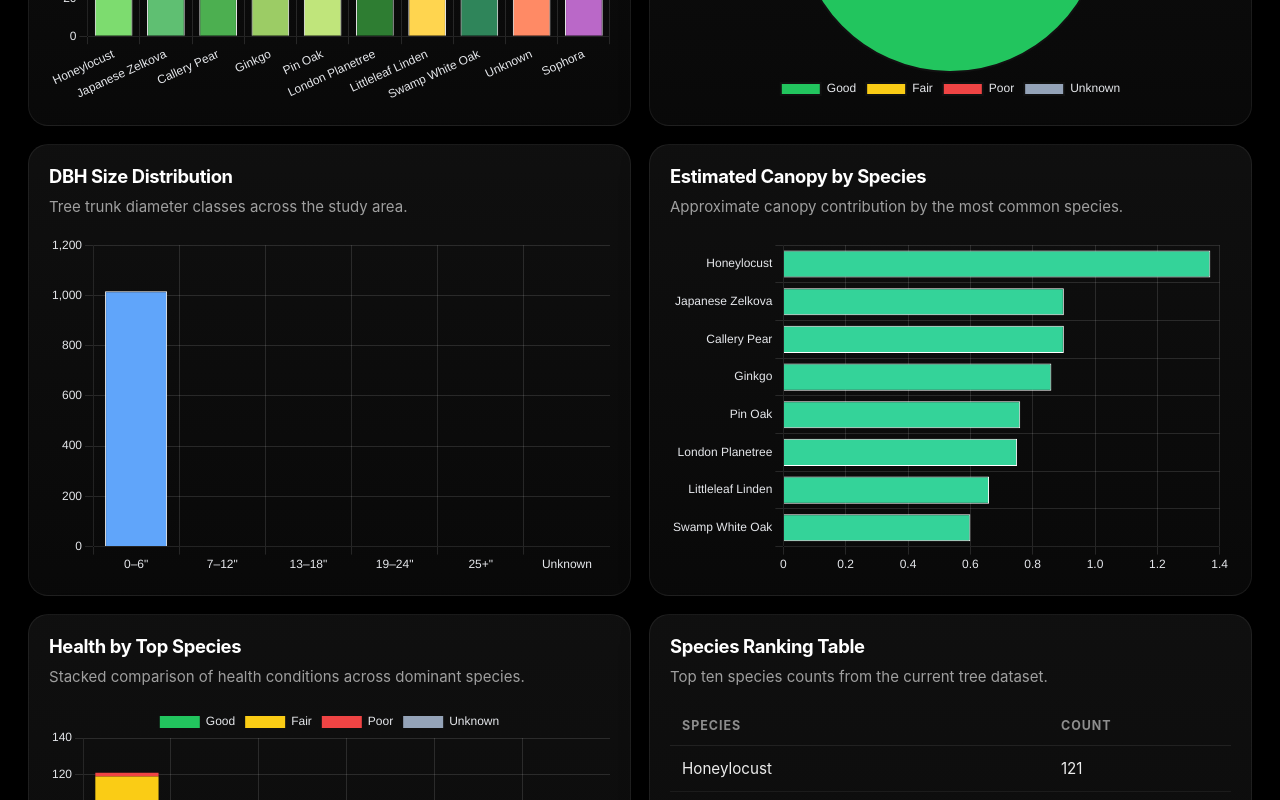
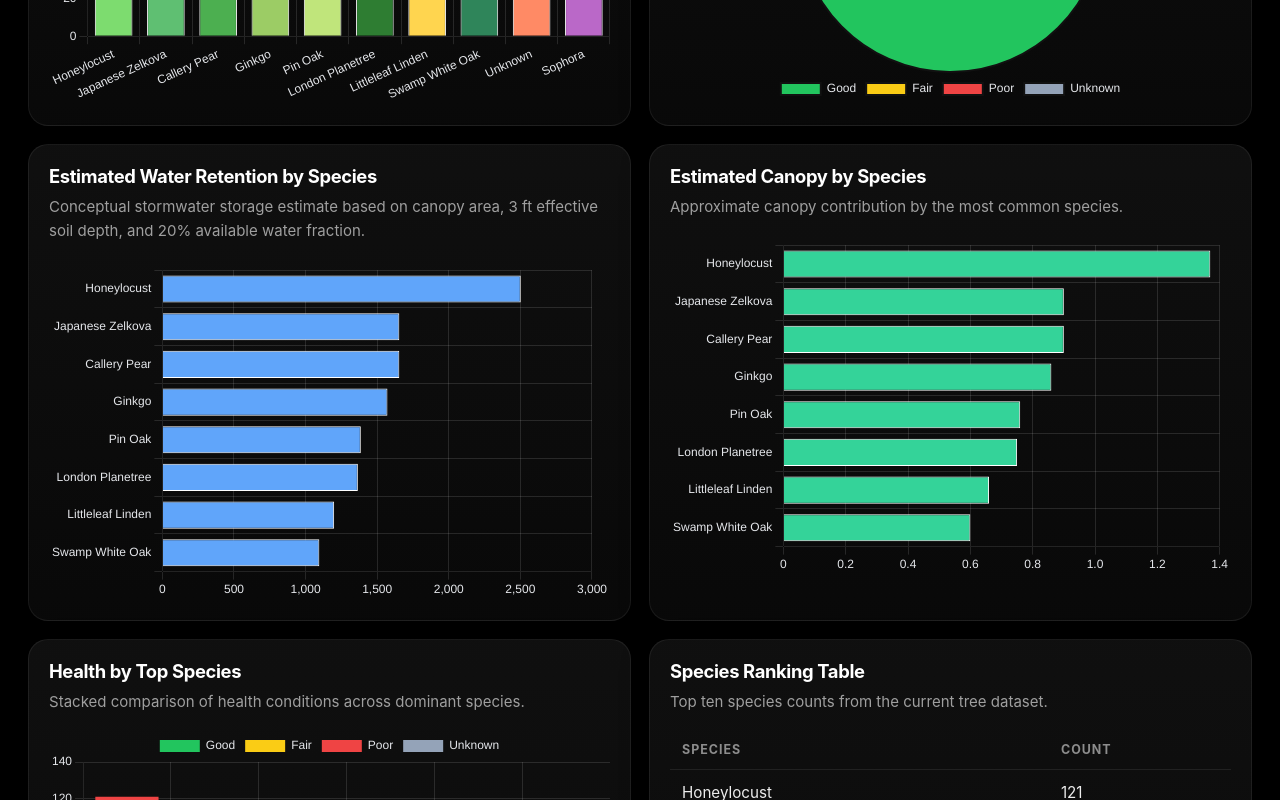
Before and after one commit to archiicrane/gowanus_landscaping, a plain HTML site: page diagrams.html in a window 1280 px wide. Shown: the part 946-1746 px from the top of the page. Drawn offline with nearby package versions, Linux system fonts and the light colour scheme.

Commit message:
water retention diagram

```diff
--- a/diagrams.html
+++ b/diagrams.html
@@ -46,7 +46,7 @@
       </article>
 
       <article class="metric-card">
-        <p class="metric-label">Average DBH</p>
+        <p class="metric-label">Estimated Water Retention</p>
         <div id="dbhMetric"></div>
       </article>
 
@@ -86,8 +86,8 @@
     <section class="charts-grid two-col">
       <article class="panel-card">
         <div class="panel-header">
-          <h2>DBH Size Distribution</h2>
-          <p>Tree trunk diameter classes across the study area.</p>
+          <h2>Estimated Water Retention by Species</h2>
+          <p>Conceptual stormwater storage estimate based on canopy area, 3 ft effective soil depth, and 20% available water fraction.</p>
         </div>
         <div class="chart-wrap">
           <canvas id="dbhChart"></canvas>
--- a/diagrams.js
+++ b/diagrams.js
@@ -67,6 +67,12 @@ function getBoundingBoxAreaKm2(trees) {
   return Math.abs(latKm * lonKm);
 }
 
+/* -----------------------------
+   CANOPY + WATER RETENTION LOGIC
+   ----------------------------- */
+
+// Conceptual canopy-diameter estimate from DBH.
+// If DBH is missing, fall back to a 12 m canopy diameter.
 function estimateCanopyDiameterMeters(dbhInches) {
   if (!Number.isFinite(dbhInches) || dbhInches <= 0) return 12;
   return Math.max(6, Math.min(18, 4 + dbhInches * 0.35));
@@ -78,29 +84,13 @@ function estimateCanopyAreaM2(dbhInches) {
   return Math.PI * radius * radius;
 }
 
-function buildDbhBins(trees) {
-  const bins = [
-    { label: '0–6"', min: 0, max: 6, count: 0 },
-    { label: '7–12"', min: 7, max: 12, count: 0 },
-    { label: '13–18"', min: 13, max: 18, count: 0 },
-    { label: '19–24"', min: 19, max: 24, count: 0 },
-    { label: '25+"', min: 25, max: Infinity, count: 0 },
-    { label: 'Unknown', min: null, max: null, count: 0 }
-  ];
+// Assumptions for conceptual water-retention estimate
+const EFFECTIVE_SOIL_DEPTH_M = 0.9144; // 3 ft
+const AVAILABLE_WATER_FRACTION = 0.20; // conceptual loam-like holding fraction
 
-  for (const tree of trees) {
-    const dbh = safeNumber(tree.dbh);
-
-    if (dbh === null) {
-      bins[bins.length - 1].count += 1;
-      continue;
-    }
-
-    const match = bins.find((bin) => bin.min !== null && dbh >= bin.min && dbh <= bin.max);
-    if (match) match.count += 1;
-  }
-
-  return bins;
+function estimateWaterRetentionM3(dbhInches) {
+  const canopyArea = estimateCanopyAreaM2(dbhInches);
+  return canopyArea * EFFECTIVE_SOIL_DEPTH_M * AVAILABLE_WATER_FRACTION;
 }
 
 function renderMetric(id, value, subtitle = '') {
@@ -269,9 +259,10 @@ function makeHealthChart(healthCounts) {
   });
 }
 
-function makeDbhChart(dbhBins) {
-  const labels = dbhBins.map((b) => b.label);
-  const values = dbhBins.map((b) => b.count);
+function makeWaterRetentionChart(speciesRetentionEntries) {
+  const top = speciesRetentionEntries.slice(0, 8);
+  const labels = top.map(([name]) => titleCase(name));
+  const values = top.map(([, retentionM3]) => Number(retentionM3.toFixed(1)));
 
   destroyChart('dbhChart');
 
@@ -281,7 +272,7 @@ function makeDbhChart(dbhBins) {
       labels,
       datasets: [
         {
-          label: 'Trees',
+          label: 'Estimated Retention (m³)',
           data: values,
           backgroundColor: '#60a5fa',
           borderColor: '#ffffff',
@@ -291,6 +282,7 @@ function makeDbhChart(dbhBins) {
     },
     options: {
       ...baseChartOptions(),
+      indexAxis: 'y',
       plugins: {
         ...baseChartOptions().plugins,
         legend: { display: false }
@@ -302,7 +294,7 @@ function makeDbhChart(dbhBins) {
 function makeCanopyBySpeciesChart(speciesCanopyEntries) {
   const top = speciesCanopyEntries.slice(0, 8);
   const labels = top.map(([name]) => titleCase(name));
-  const values = top.map(([, canopy]) => Number((canopy / 10000).toFixed(2))); // hectares
+  const values = top.map(([, canopy]) => Number((canopy / 10000).toFixed(2)));
 
   destroyChart('canopySpeciesChart');
 
@@ -398,14 +390,6 @@ async function buildGowanusTreeDashboard() {
 
     const speciesCounts = countBy(validTrees, (t) => String(t.species || 'Unknown').trim());
 
-    const dbhValues = validTrees
-      .map((t) => safeNumber(t.dbh))
-      .filter((v) => v !== null);
-
-    const meanDbh = dbhValues.length
-      ? dbhValues.reduce((a, b) => a + b, 0) / dbhValues.length
-      : 0;
-
     const studyAreaKm2 = getBoundingBoxAreaKm2(validTrees);
     const densityPerKm2 = studyAreaKm2 > 0 ? totalTrees / studyAreaKm2 : 0;
 
@@ -416,14 +400,26 @@ async function buildGowanusTreeDashboard() {
     const studyAreaM2 = studyAreaKm2 * 1000000;
     const canopyCoveragePct = studyAreaM2 > 0 ? (totalEstimatedCanopyM2 / studyAreaM2) * 100 : 0;
 
+    const totalEstimatedRetentionM3 = sumBy(validTrees, (t) =>
+      estimateWaterRetentionM3(safeNumber(t.dbh))
+    );
+    const totalEstimatedRetentionLiters = totalEstimatedRetentionM3 * 1000;
+
     const speciesCanopy = {};
+    const speciesRetention = {};
+
     for (const tree of validTrees) {
       const species = String(tree.species || 'Unknown').trim();
-      speciesCanopy[species] = (speciesCanopy[species] || 0) + estimateCanopyAreaM2(safeNumber(tree.dbh));
+      const canopy = estimateCanopyAreaM2(safeNumber(tree.dbh));
+      const retention = estimateWaterRetentionM3(safeNumber(tree.dbh));
+
+      speciesCanopy[species] = (speciesCanopy[species] || 0) + canopy;
+      speciesRetention[species] = (speciesRetention[species] || 0) + retention;
     }
+
     const speciesCanopyEntries = sortEntriesDesc(speciesCanopy);
+    const speciesRetentionEntries = sortEntriesDesc(speciesRetention);
 
-    const dbhBins = buildDbhBins(validTrees);
     const topSpeciesRows = sortEntriesDesc(speciesCounts)
       .slice(0, 10)
       .map(([label, value]) => ({
@@ -434,7 +430,11 @@ async function buildGowanusTreeDashboard() {
     renderMetric('totalTreesMetric', formatNumber(totalTrees), 'Street trees in study area');
     renderMetric('canopyMetric', `${formatNumber(canopyCoveragePct, 1)}%`, `${formatNumber(totalEstimatedCanopyHa, 1)} ha estimated canopy`);
     renderMetric('densityMetric', formatNumber(densityPerKm2, 0), 'Trees per km²');
-    renderMetric('dbhMetric', `${formatNumber(meanDbh, 1)}"`, 'Average trunk diameter');
+    renderMetric(
+      'dbhMetric',
+      `${formatNumber(totalEstimatedRetentionM3, 0)} m³`,
+      `${formatNumber(totalEstimatedRetentionLiters, 0)} L estimated storage`
+    );
     renderMetric('studyAreaMetric', `${formatNumber(studyAreaKm2, 2)} km²`, 'Bounding study area');
 
     const goodPct = totalTrees ? (healthCounts.Good / totalTrees) * 100 : 0;
@@ -444,7 +444,7 @@ async function buildGowanusTreeDashboard() {
 
     makeSpeciesChart(speciesCounts);
     makeHealthChart(healthCounts);
-    makeDbhChart(dbhBins);
+    makeWaterRetentionChart(speciesRetentionEntries);
     makeCanopyBySpeciesChart(speciesCanopyEntries);
     makeHealthBySpeciesChart(validTrees);
   } catch (error) {
```
